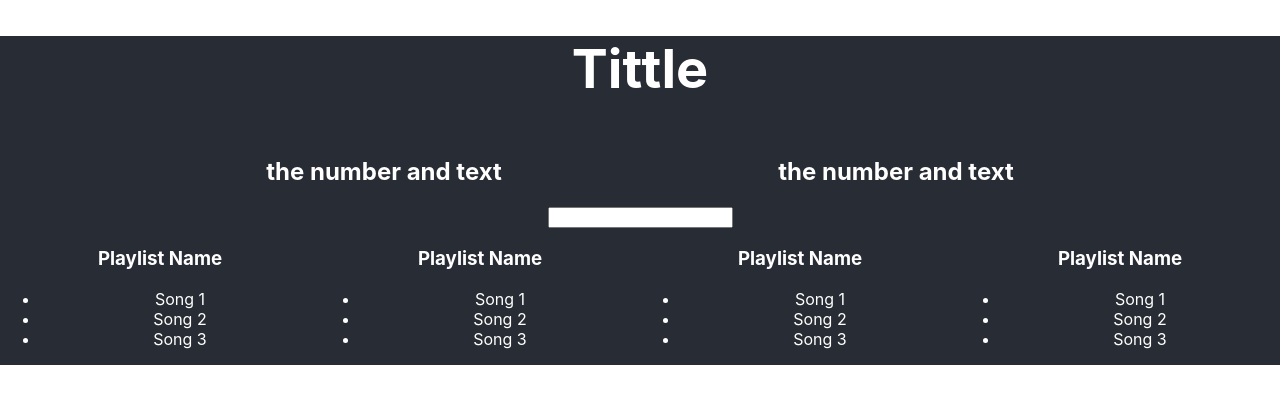
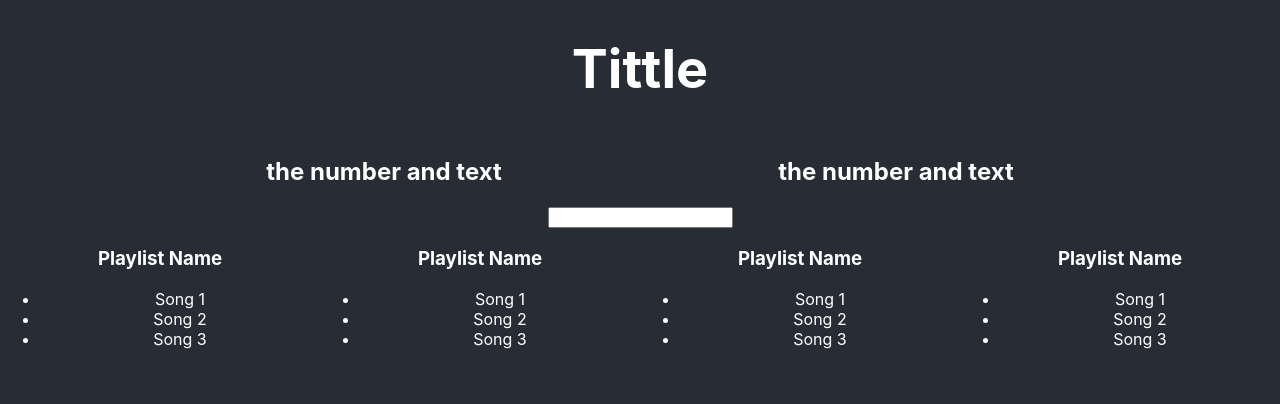
Before and after one commit to Delgach/better-playlist, a React (Create React App) app: page / in a window 1280 px wide. Shown: the top 404 px of the page. Built offline with nearby package versions, Linux system fonts and the light colour scheme.

Commit message:
set the background color

```diff
--- a/src/App.css
+++ b/src/App.css
@@ -1,3 +1,7 @@
+html, body{
+  background-color: #282c34;
+}
+
 .App {
   text-align: center;
   background-color: #282c34;
```
